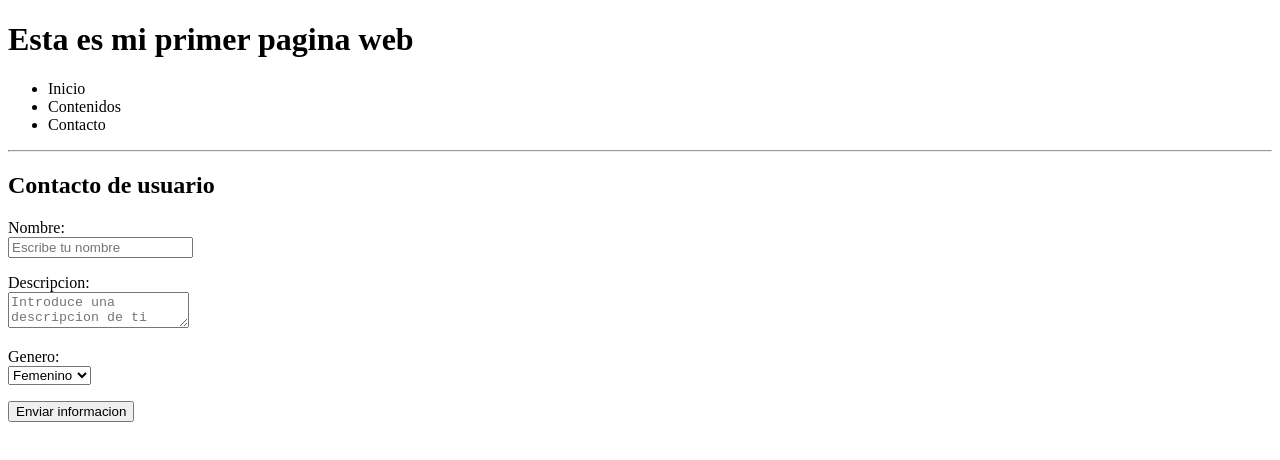
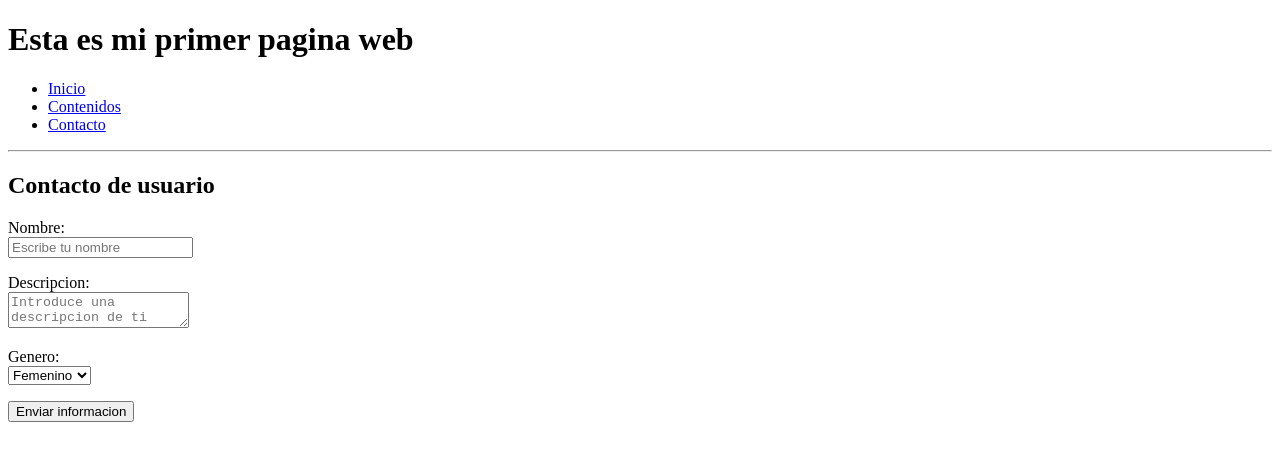
Before and after one commit to IsaacQH/First-HTML-page, a plain HTML site: page contacto.html in a window 1280 px wide. Drawn offline with Linux system fonts and the light colour scheme.

Commit message:
Se agregaron los links

```diff
--- a/contacto.html
+++ b/contacto.html
@@ -13,9 +13,9 @@
 
         <!--Lista de links-->
         <ul>                         <!-- Iniciar lista desordenara-->
-            <li>Inicio</li>          <!-- Link que nos lleva a Inicio-->
-            <li>Contenidos</li>      <!-- Link que nos lleva a Contenidos-->
-            <li>Contacto</li>        <!-- Link que nos lleva a Contacto-->
+            <li> <a href="index.html" tittle="Inicio">Inicio</a> </li>          <!-- Link que nos lleva a Inicio-->
+            <li> <a href="contenidos.html" tittle="Contenidos">Contenidos</a></li>      <!-- Link que nos lleva a Contenidos-->
+            <li> <a href="contacto.html" tittle="Contacto">Contacto</a></li>        <!-- Link que nos lleva a Contacto-->
         </ul>
 
         <hr/>  <!-- Divisor de linea-->
```
Also changed, not shown: contenidos.html (+3 -3 lines), index.html (+3 -3 lines).
